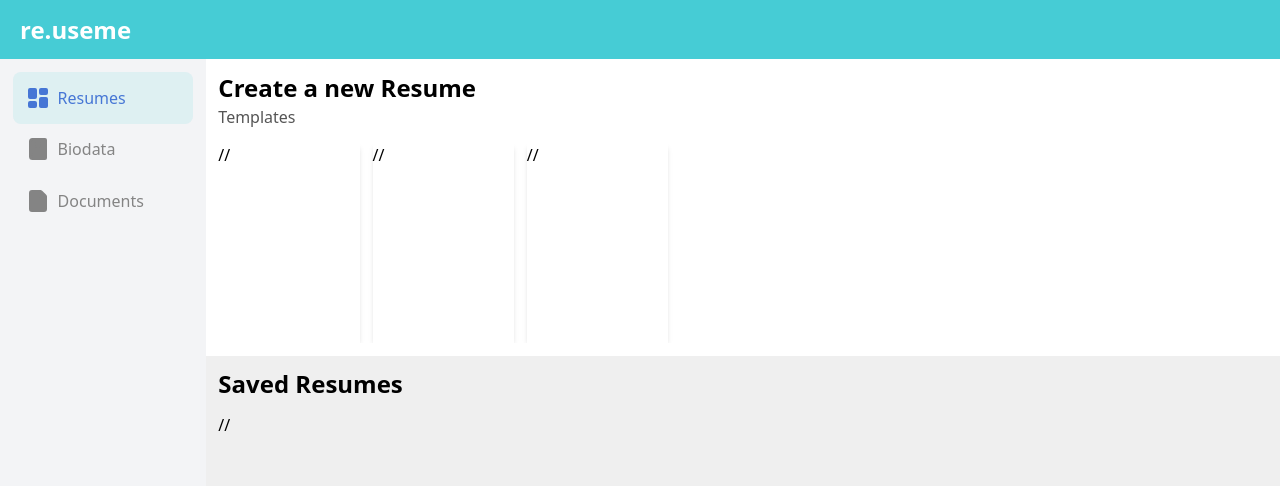
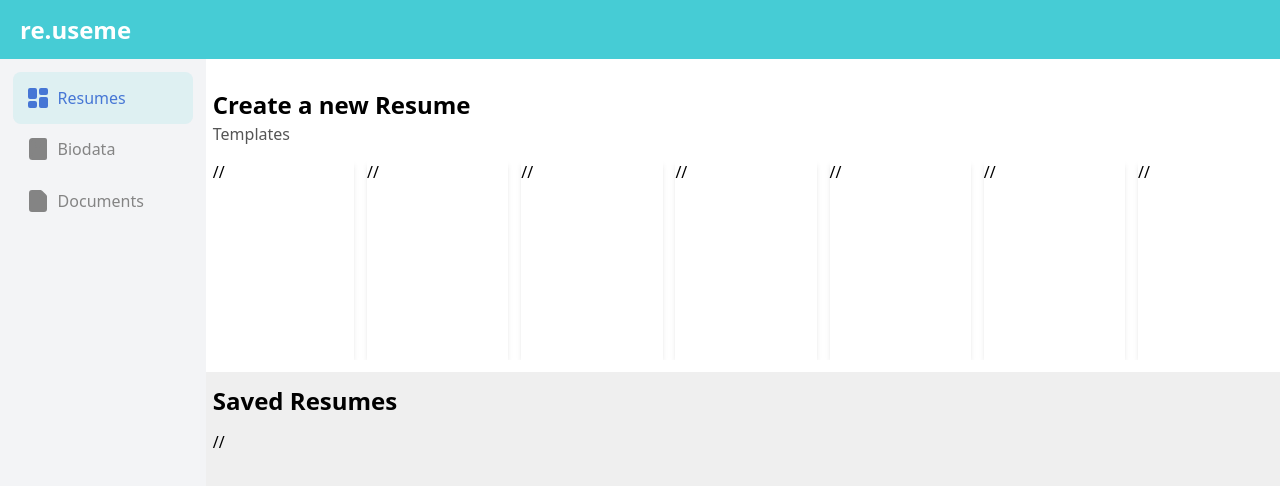
Before and after one commit to nearHaan/re.useme, a SvelteKit app: page / in a window 1280 px wide. Shown: the top 486 px of the page. Built offline with nearby package versions, Linux system fonts and the light colour scheme.

Commit message:
temp layout fix

```diff
--- a/src/routes/+layout.svelte
+++ b/src/routes/+layout.svelte
@@ -48,7 +48,7 @@
 <div class="flex h-screen w-screen flex-col">
 	{#if meunOpen}
 		<div
-			class="absolute inset-0 bg-transparent-black"
+			class="absolute inset-0 z-30 bg-transparent-black"
 			tabindex="0"
 			onkeydown={(e) => {
 				if (e.key === 'Escape') {
@@ -74,14 +74,16 @@
 			</div>
 		</div>
 	{/if}
-	<header class="flex h-16 w-full items-center justify-between bg-primary px-5">
+	<header class="z-30 flex h-16 w-full items-center justify-between bg-primary px-5">
 		<h2 class="text-white">re.useme</h2>
 		<button class="md:hidden" onclick={toggleMenu}>
 			<MenuIcon color="white" />
 		</button>
 	</header>
 	<div class="flex h-full w-screen">
-		<div class="{page.url.pathname !== '/bio' ? 'w-60' : 'w-fit'} bg-gray-100 p-sm max-md:hidden">
+		<div
+			class="{page.url.pathname !== '/bio' ? 'w-60' : 'w-fit'} z-30 bg-gray-100 p-sm max-md:hidden"
+		>
 			{#each menuItems as item}
 				<SidebarBtn
 					Icon={item.icon}
--- a/src/routes/+page.svelte
+++ b/src/routes/+page.svelte
@@ -1,8 +1,18 @@
-<div class="overflow-y- no-scrollbar flex h-full w-full flex-col">
+<!-- TODO: Fix navbar body layout issue. Currently done on hardcoded padding values -->
+<div class="no-scrollbar absolute inset-0 flex h-full w-screen flex-col pt-19 pl-50">
 	<div class="m-0 flex flex-col p-sm">
 		<h2>Create a new Resume</h2>
 		<p class="text-text3">Templates</p>
 		<div class="no-scrollbar mt-sm flex w-full gap-sm overflow-auto">
+			<div class="aspect-[calc(1/sqrt(2))] h-50 shadow-md/10">//</div>
+			<div class="aspect-[calc(1/sqrt(2))] h-50 shadow-md/10">//</div>
+			<div class="aspect-[calc(1/sqrt(2))] h-50 shadow-md/10">//</div>
+			<div class="aspect-[calc(1/sqrt(2))] h-50 shadow-md/10">//</div>
+			<div class="aspect-[calc(1/sqrt(2))] h-50 shadow-md/10">//</div>
+			<div class="aspect-[calc(1/sqrt(2))] h-50 shadow-md/10">//</div>
+			<div class="aspect-[calc(1/sqrt(2))] h-50 shadow-md/10">//</div>
+			<div class="aspect-[calc(1/sqrt(2))] h-50 shadow-md/10">//</div>
+			<div class="aspect-[calc(1/sqrt(2))] h-50 shadow-md/10">//</div>
 			<div class="aspect-[calc(1/sqrt(2))] h-50 shadow-md/10">//</div>
 			<div class="aspect-[calc(1/sqrt(2))] h-50 shadow-md/10">//</div>
 			<div class="aspect-[calc(1/sqrt(2))] h-50 shadow-md/10">//</div>
--- a/src/routes/bio/+page.svelte
+++ b/src/routes/bio/+page.svelte
@@ -83,7 +83,8 @@
 	}
 </script>
 
-<div class="flex h-full w-full bg-darkerBg">
+<!-- TODO: Fix navbar body layout issue. Currently done on hardcoded padding values -->
+<div class="absolute inset-0 z-0 flex h-screen w-screen bg-darkerBg pt-15 pl-19">
 	<div class="flex h-full w-100 flex-col gap-sm p-sm">
 		{#if detailsTemplate.state === 'success'}
 			{#each Object.keys(detailsTemplate.data) as key}
```
